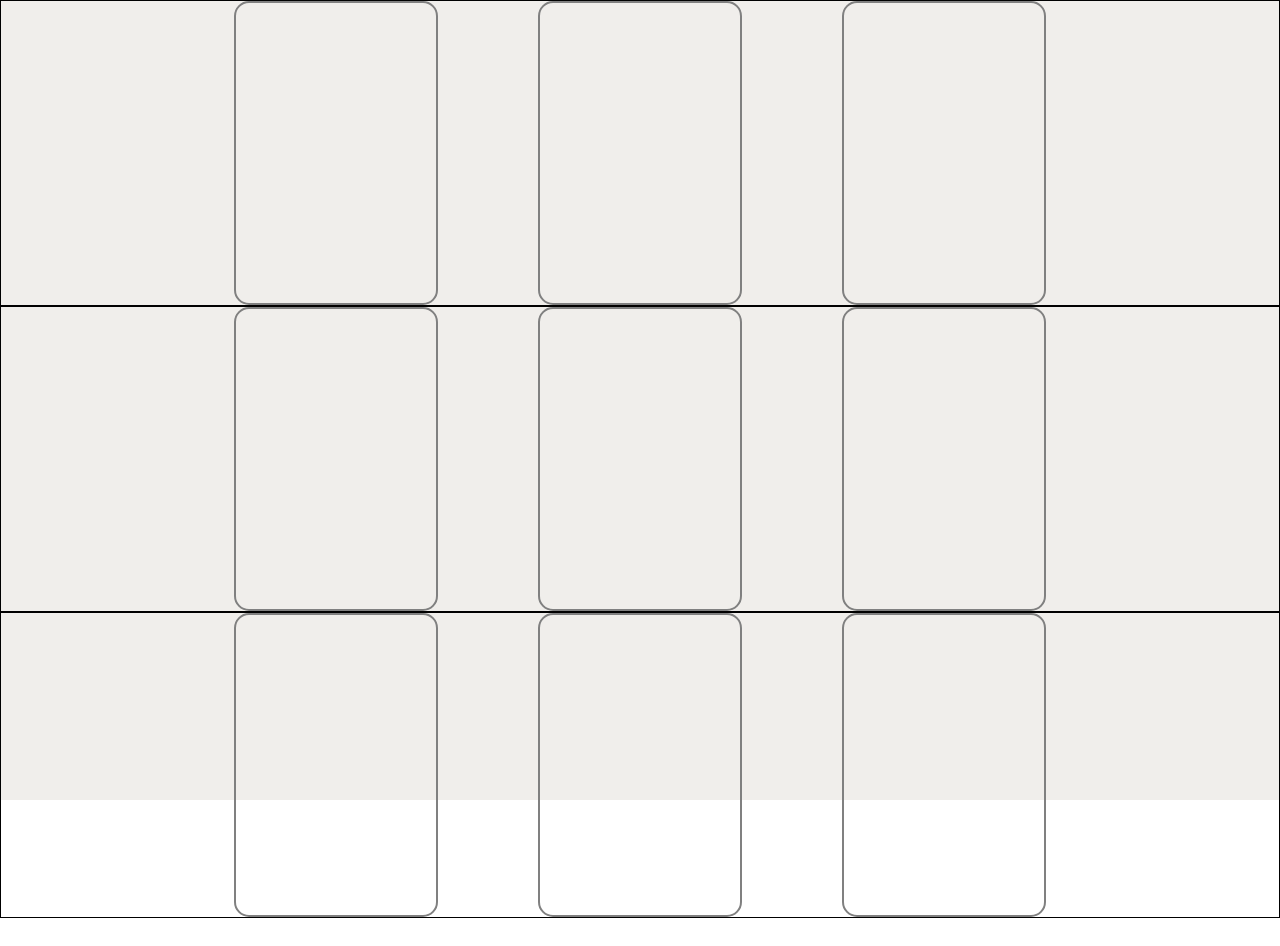
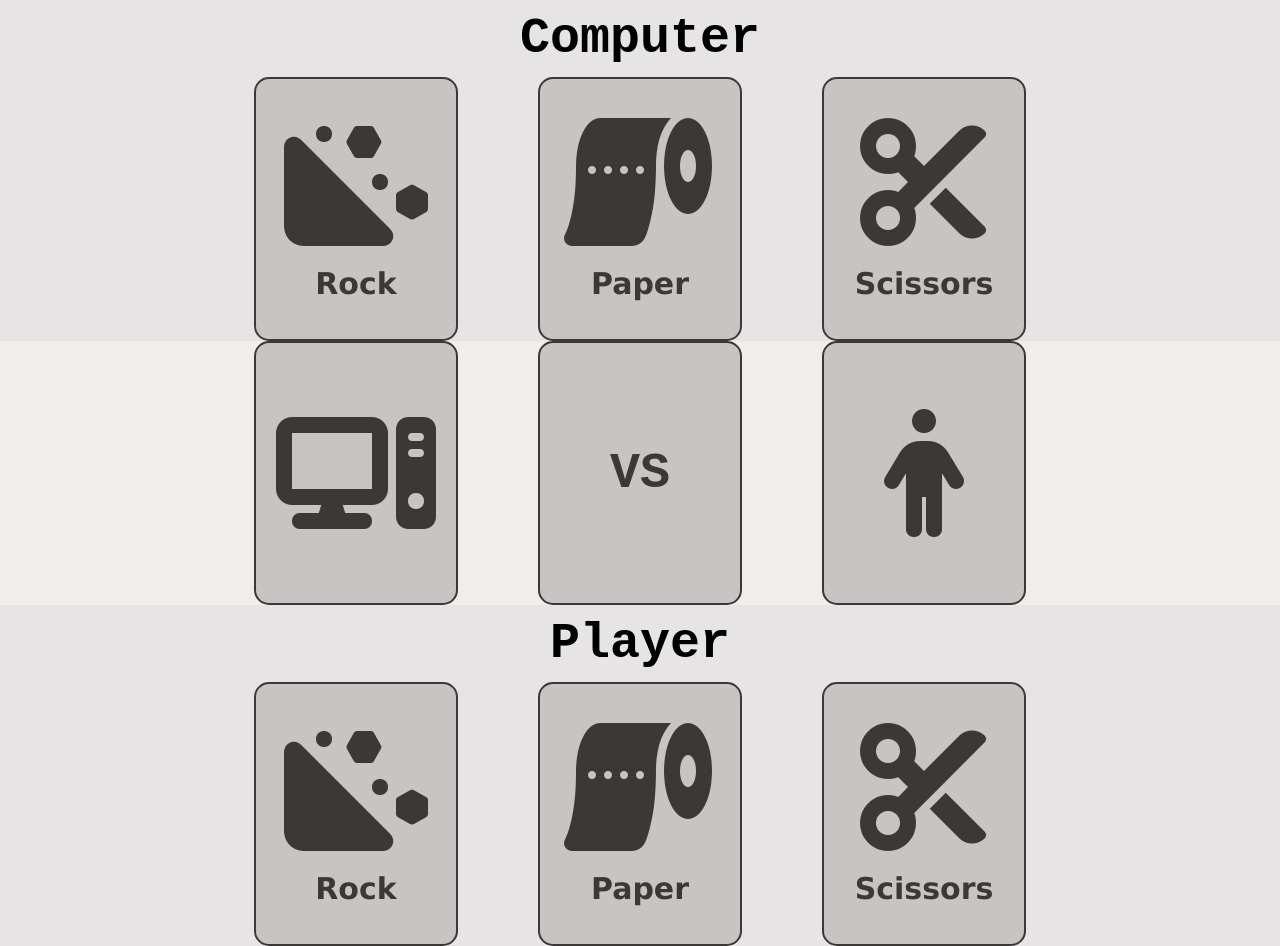
Before and after one commit to AhunBasa/rock_paper-scissors, a plain HTML site: page index.html in a window 1280 px wide. Before the commit the page ends 918 px from the top, so only its background shows below. Drawn offline with Linux system fonts and the light colour scheme.

Commit message:
add some style Used icons from fontawesome.com

```diff
--- a/index.html
+++ b/index.html
@@ -6,27 +6,58 @@
   <meta name="viewport" content="width=device-width, initial-scale=1.0">
   <script src="./code.js" defer></script>
   <link rel="stylesheet" href="./style.css">
+  <script src="https://kit.fontawesome.com/08594b89bb.js" crossorigin="anonymous"></script>
   <title>Document</title>
 </head>
 <body>
    <div class="container">
 
-    <div class="computer section">
-      <div class="choice"></div>
-      <div class="choice"></div>
-      <div class="choice"></div>
+    <div class="computer">
+      <h1>Computer</h1>
+      <div class="section">
+          <div class="choice">
+          <i class="fa-solid fa-hill-rockslide fa-8x"></i>
+          <p>Rock</p>
+        </div>
+        <div class="choice">
+          <i class="fa-solid fa-toilet-paper fa-8x"></i>
+          <p>Paper</p>
+        </div>
+        <div class="choice">
+          <i class="fa-solid fa-scissors fa-8x"></i>
+          <p>Scissors</p>
+        </div>
+      </div>
     </div>
 
     <div class="playTable section">
-      <div class="choice"></div>
-      <div class="choice"></div>
-      <div class="choice"></div>
+      <div class="choice">
+        <i class="fa-solid fa-computer fa-8x"></i>
+      </div>
+      <div class="choice">
+        <h1>VS</h1>
+      </div>
+      <div class="choice">
+        <i class="fa-solid fa-person fa-8x"></i>
+      </div>
     </div>
 
-    <div class="player section">
-      <div class="choice"></div>
-      <div class="choice"></div>
-      <div class="choice"></div>
+    <div class="player">
+      <h1>Player</h1>
+      <div class="section">
+        <div class="choice">
+          <i class="fa-solid fa-hill-rockslide fa-8x"></i>
+          <p>Rock</p>
+        </div>
+        <div class="choice">
+          <i class="fa-solid fa-toilet-paper fa-8x"></i>
+          <p>Paper</p>
+        </div>
+        <div class="choice">
+          <i class="fa-solid fa-scissors fa-8x"></i>
+          <p>Scissors</p>
+        </div>
+      </div>
     </div>
 
    </div>
--- a/style.css
+++ b/style.css
@@ -10,19 +10,43 @@
   background-color: rgb(240, 238, 235);
 }
 
+h1 {
+  text-align: center;
+  padding: 10px;
+  font-size: 50px;
+  font-family: 'Courier New', Courier, monospace;
+}
+
+.computer, .player {
+  flex-grow: 1;
+  background-color: rgb(230, 228, 228);
+}
+
 .section {
   display: flex;
   justify-content: center;
   align-items: center;
-  gap: 100px;
+  gap: 80px;
   flex: 1 1 auto;
-  border: 1px solid black;
+
 }
 
 .choice {
-  height: 300px;
+  display: flex;
+  flex-direction: column;
+  justify-content: center;
+  align-items: center;
+  height: 260px;
   width: 200px;
-  border: 2px solid gray;
+  border: 2px solid rgb(61, 56, 56);;
   border-radius: 15px;
+  color:rgb(61, 56, 56);
+  background-color: rgb(200, 196, 196);
+}
 
+.choice p {
+  font-size: 30px;
+  font-family: 'Lucida Sans', 'Lucida Sans Regular', 'Lucida Grande', 'Lucida Sans Unicode', Geneva, Verdana, sans-serif;
+  font-weight: bold;
+  margin-top: 20px;
 }
```
